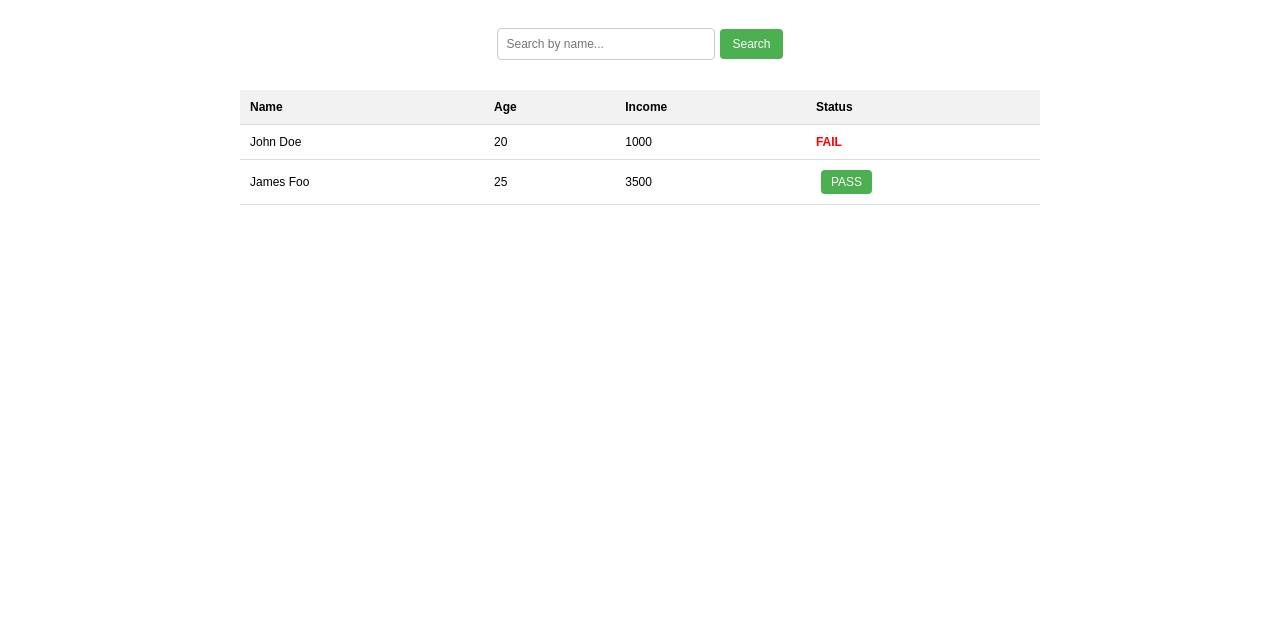
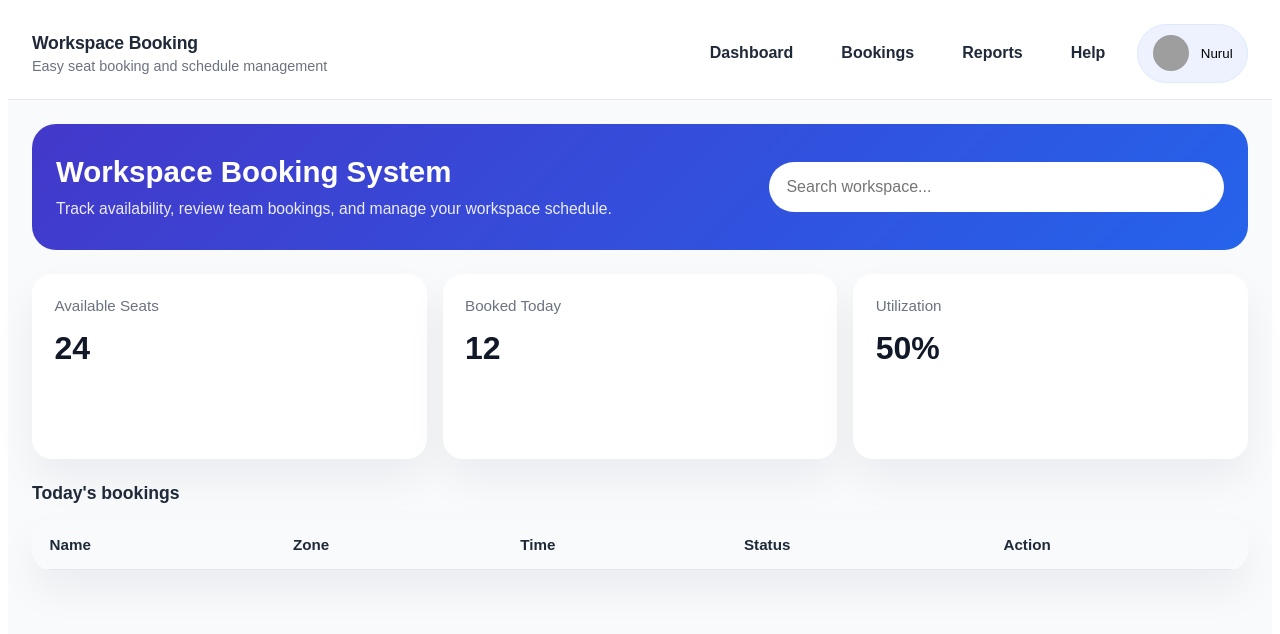
Before and after one commit to nurulanisahasri/workschedule, an Angular app in the folder work-schedule/: page /schedule in a window 1280 px wide. Shown: the top 634 px of the page. Built offline with nearby package versions, Linux system fonts and the light colour scheme; grey boxes are pictures that could not be loaded.

Commit message:
design the navbar and add profile list

```diff
--- a/work-schedule/src/app/schedule/schedule.component.css
+++ b/work-schedule/src/app/schedule/schedule.component.css
@@ -1,82 +1,288 @@
-/* Center the container */
-.container {
-    max-width: 800px;
-    margin: 0 auto;
-    padding: 20px;
-    text-align: center;
+.page-shell {
+  font-family: 'Poppins', sans-serif;
+  color: #1f2937;
+  background: #f8fafc;
+  min-height: 100vh;
+  padding-bottom: 40px;
 }
 
-  /* Style for the search bar */
-  .search-bar {
-    margin-bottom: 20px;
+.navbar {
+  display: flex;
+  flex-wrap: wrap;
+  align-items: center;
+  justify-content: space-between;
+  gap: 1rem;
+  background: #ffffff;
+  border-bottom: 1px solid #e5e7eb;
+  padding: 1rem 1.5rem;
+  position: sticky;
+  top: 0;
+  z-index: 20;
 }
 
-/* Style for the input field */
-input[type="text"] {
-    padding: 8px;
-    width: 200px;
-    margin-bottom: 10px;
-    border: 1px solid #ccc;
-    border-radius: 4px;
-    font-size: 12px;
+.nav-brand {
+  display: flex;
+  align-items: center;
+  gap: 1rem;
+  flex: 1 1 auto;
+  min-width: 0;
 }
 
-  /* Style for the search button */
-  button {
-    padding: 8px 12px;
-    margin-left: 5px;
-    background-color: #4CAF50;
-    color: white;
+.brand-text h1 {
+  margin: 0;
+  font-size: 1.1rem;
+  letter-spacing: -0.01em;
+}
+
+.brand-text p {
+  margin: 0.25rem 0 0;
+  color: #6b7280;
+  font-size: 0.9rem;
+}
+
+.nav-links {
+  display: flex;
+  gap: 1rem;
+  align-items: center;
+  flex-wrap: wrap;
+}
+
+.nav-links a {
+  color: #1f2937;
+  text-decoration: none;
+  font-weight: 600;
+  padding: 0.7rem 1rem;
+  border-radius: 9999px;
+  transition: background-color 0.2s ease, color 0.2s ease;
+}
+
+.nav-links a:hover,
+.nav-links a:focus-visible {
+  background: #eff6ff;
+  color: #4338ca;
+  outline: none;
+}
+
+.nav-toggle {
+  display: none;
   border: none;
-    border-radius: 4px;
-    font-size: 12px;
+  background: transparent;
+  padding: 0.5rem;
   cursor: pointer;
 }
 
-  button:hover {
-    background-color: #45a049;
+.nav-toggle .bar {
+  display: block;
+  width: 22px;
+  height: 2px;
+  margin: 4px 0;
+  background: #111827;
+  border-radius: 1px;
 }
 
-  /* Table styling */
+.sr-only {
+  position: absolute;
+  width: 1px;
+  height: 1px;
+  padding: 0;
+  margin: -1px;
+  overflow: hidden;
+  clip: rect(0, 0, 0, 0);
+  white-space: nowrap;
+  border: 0;
+}
+
+.profile-menu {
+  position: relative;
+  flex-shrink: 0;
+}
+
+.profile-button {
+  display: inline-flex;
+  align-items: center;
+  gap: 0.75rem;
+  background: #eef2ff;
+  border: 1px solid #dbeafe;
+  border-radius: 9999px;
+  padding: 0.65rem 0.9rem;
+  cursor: pointer;
+}
+
+.profile-button img {
+  width: 36px;
+  height: 36px;
+  border-radius: 9999px;
+  object-fit: cover;
+}
+
+.dropdown {
+  position: absolute;
+  right: 0;
+  top: calc(100% + 0.75rem);
+  background: #ffffff;
+  border: 1px solid #e5e7eb;
+  border-radius: 14px;
+  box-shadow: 0 16px 40px rgba(15, 23, 42, 0.08);
+  min-width: 200px;
+  display: flex;
+  flex-direction: column;
+  padding: 0.5rem 0;
+}
+
+.dropdown a {
+  padding: 0.75rem 1rem;
+  color: #111827;
+  text-decoration: none;
+  font-size: 0.95rem;
+  transition: background-color 0.2s ease;
+}
+
+.dropdown a:hover,
+.dropdown a:focus-visible {
+  background: #f8fafc;
+  outline: none;
+}
+
+.header {
+  background: linear-gradient(135deg, #4338ca 0%, #2563eb 100%);
+  color: #ffffff;
+  padding: 2rem 1.5rem;
+  border-radius: 24px;
+  margin: 1.5rem;
+  display: flex;
+  flex-wrap: wrap;
+  align-items: center;
+  justify-content: space-between;
+  gap: 1rem;
+}
+
+.header h2 {
+  margin: 0;
+  font-size: clamp(1.75rem, 2.3vw, 2.4rem);
+  line-height: 1.1;
+}
+
+.header p {
+  margin: 0.75rem 0 0;
+  max-width: 40rem;
+  color: rgba(255, 255, 255, 0.9);
+  font-size: 0.98rem;
+}
+
+.header input {
+  width: min(100%, 420px);
+  padding: 1rem 1.1rem;
+  border-radius: 9999px;
+  border: none;
+  font-size: 1rem;
+  color: #111827;
+}
+
+.cards {
+  display: grid;
+  grid-template-columns: repeat(3, minmax(0, 1fr));
+  gap: 1rem;
+  margin: 0 1.5rem;
+}
+
+.card {
+  background: #ffffff;
+  border-radius: 20px;
+  padding: 1.4rem;
+  min-height: 140px;
+  box-shadow: 0 20px 40px rgba(15, 23, 42, 0.06);
+}
+
+.card p {
+  margin: 0;
+  color: #6b7280;
+  font-size: 0.95rem;
+}
+
+.card strong {
+  display: block;
+  margin-top: 1rem;
+  font-size: 2rem;
+  color: #111827;
+}
+
+.table-section {
+  margin: 1.5rem;
+}
+
+.table-section h3 {
+  margin: 0 0 1rem;
+  font-size: 1.1rem;
+}
+
 table {
   width: 100%;
   border-collapse: collapse;
-    margin-top: 10px;
-    font-family: Arial, sans-serif;
+  background: #ffffff;
+  border-radius: 20px;
+  overflow: hidden;
+  box-shadow: 0 20px 40px rgba(15, 23, 42, 0.06);
 }
 
-  th, td {
-    padding: 10px;
+th,
+td {
+  padding: 1rem 1.1rem;
   text-align: left;
-    border-bottom: 1px solid #ddd;
-    font-size: 12px;
+  border-bottom: 1px solid #e5e7eb;
+  font-size: 0.95rem;
 }
 
-  /* Header styling */
 th {
-    background-color: #f2f2f2;
-    font-weight: bold;
+  background: #f8fafc;
+  font-weight: 700;
 }
 
-  /* Row hover effect */
-  tr:hover {
-    background-color: #f1f1f1;
+tbody tr:hover {
+  background: #f8fafc;
 }
 
-  /* Status button styling */
-  td button {
-    padding: 5px 10px;
-    border: none;
-    color: white;
-    border-radius: 4px;
-    cursor: pointer;
+@media (max-width: 880px) {
+  .nav-links {
+    display: none;
+    width: 100%;
+    flex-direction: column;
+    padding-top: 0.75rem;
   }
 
-  td button {
-    background-color: #4CAF50;
+  .nav-links.open {
+    display: flex;
   }
 
-  td span {
-    color: red;
-    font-weight: bold;
+  .header {
+    flex-direction: column;
+    align-items: stretch;
   }
+
+  .cards {
+    grid-template-columns: 1fr;
+  }
+}
+
+@media (max-width: 640px) {
+  .navbar {
+    padding: 1rem;
+  }
+
+  .nav-toggle {
+    display: inline-flex;
+  }
+
+  .profile-button {
+    width: 100%;
+    justify-content: space-between;
+  }
+
+  .dropdown {
+    right: 1rem;
+    left: 1rem;
+  }
+
+  .header input {
+    width: 100%;
+  }
+}
--- a/work-schedule/src/app/schedule/schedule.component.html
+++ b/work-schedule/src/app/schedule/schedule.component.html
@@ -1,34 +1,74 @@
-<div class="container">
-  <div class="search-bar">
-    <input type="text" placeholder="Search by name..." [(ngModel)]="searchText" (keydown.enter)="filterTable()">
-    <button (click)="filterTable()">Search</button>
-  </div>
+<div class="page-shell">
+  <nav class="navbar" aria-label="Primary navigation">
+    <div class="nav-brand">
+      <div class="brand-text">
+        <h1>Workspace Booking</h1>
+        <p>Easy seat booking and schedule management</p>
+      </div>
+      <button class="nav-toggle" type="button" [attr.aria-expanded]="navOpen" aria-controls="mainNav" (click)="toggleNav()">
+        <span class="sr-only">Toggle navigation</span>
+        <span class="bar"></span>
+        <span class="bar"></span>
+        <span class="bar"></span>
+      </button>
+    </div>
 
-  <div class="table-container">
+    <div class="nav-links" [class.open]="navOpen" id="mainNav">
+      <a href="#dashboard">Dashboard</a>
+      <a href="#bookings">Bookings</a>
+      <a href="#reports">Reports</a>
+      <a href="#help">Help</a>
+    </div>
+
+    <div class="profile-menu">
+      <button class="profile-button" type="button" aria-haspopup="true" [attr.aria-expanded]="profileOpen" (click)="toggleProfile()">
+        <img src="https://i.pravatar.cc/40" alt="User avatar">
+        <span>Nurul</span>
+      </button>
+      <div class="dropdown" *ngIf="profileOpen" role="menu">
+        <a role="menuitem" href="#">My Profile</a>
+        <a role="menuitem" href="#">Settings</a>
+        <a role="menuitem" href="#">Logout</a>
+      </div>
+    </div>
+  </nav>
+
+  <section class="header" id="dashboard">
+    <div>
+      <h2>Workspace Booking System</h2>
+      <p>Track availability, review team bookings, and manage your workspace schedule.</p>
+    </div>
+    <input type="text" placeholder="Search workspace..." />
+  </section>
+
+  <section class="cards" id="bookings">
+    <div class="card">
+      <p>Available Seats</p>
+      <strong>24</strong>
+    </div>
+    <div class="card">
+      <p>Booked Today</p>
+      <strong>12</strong>
+    </div>
+    <div class="card">
+      <p>Utilization</p>
+      <strong>50%</strong>
+    </div>
+  </section>
+
+  <section class="table-section" id="reports">
+    <h3>Today's bookings</h3>
     <table>
       <thead>
         <tr>
           <th>Name</th>
-          <th>Age</th>
-          <th>Income</th>
+          <th>Zone</th>
+          <th>Time</th>
           <th>Status</th>
+          <th>Action</th>
         </tr>
       </thead>
-      <tbody>
-        <tr *ngFor="let data of filteredData">
-          <td>{{ data.name }}</td>
-          <td>{{ data.age }}</td>
-          <td>{{ data.income }}</td>
-          <td>
-            <span *ngIf="data.age >= 18 && data.income >= 3000">
-              <button (click)="applyCreditCard(data.id)">PASS</button>
-            </span>
-            <span *ngIf="data.age < 18 || data.income < 3000">
-              FAIL
-            </span>
-          </td>
-        </tr>
-      </tbody>
+      <tbody id="bookingTable"></tbody>
     </table>
-  </div>
+  </section>
 </div>
--- a/work-schedule/src/app/schedule/schedule.component.ts
+++ b/work-schedule/src/app/schedule/schedule.component.ts
@@ -11,6 +11,9 @@ import { CommonModule } from '@angular/common';
   imports : [FormsModule, CommonModule]
 })
 export class ScheduleComponent {
+  navOpen = false;
+  profileOpen = false;
+
   dataList = [
     {
       id: 1,
@@ -30,6 +33,14 @@ export class ScheduleComponent {
   filteredData = this.dataList;
 
   constructor(private http: HttpClient) {}
+
+  toggleNav() {
+    this.navOpen = !this.navOpen;
+  }
+
+  toggleProfile() {
+    this.profileOpen = !this.profileOpen;
+  }
 
   applyCreditCard(id: number) {
     console.log("Applying for card for user with ID:", id);
--- /dev/null
+++ b/work-schedule/src/app/schedule/workspace.css
@@ -0,0 +1,61 @@
+body {
+  font-family: Poppins;
+  background: #f5f6fa;
+  margin: 0;
+}
+
+/* Header */
+.header {
+  background: #ffcc00;
+  padding: 15px;
+  display: flex;
+  justify-content: space-between;
+}
+
+.header input {
+  padding: 8px;
+  border-radius: 5px;
+  border: none;
+}
+
+/* Cards */
+.cards {
+  display: flex;
+  gap: 15px;
+  padding: 20px;
+}
+
+.card {
+  flex: 1;
+  background: white;
+  padding: 20px;
+  border-radius: 10px;
+  text-align: center;
+  box-shadow: 0 2px 5px rgba(0,0,0,0.1);
+}
+
+/* Table */
+table {
+  width: 90%;
+  margin: auto;
+  background: white;
+  border-collapse: collapse;
+}
+
+th {
+  background: #eee;
+  padding: 10px;
+}
+
+td {
+  padding: 10px;
+  text-align: center;
+}
+
+button {
+  padding: 5px 10px;
+  border: none;
+  background: #28a745;
+  color: white;
+  border-radius: 5px;
+}
```
Lines whose indentation alone changed are shown as unchanged.
